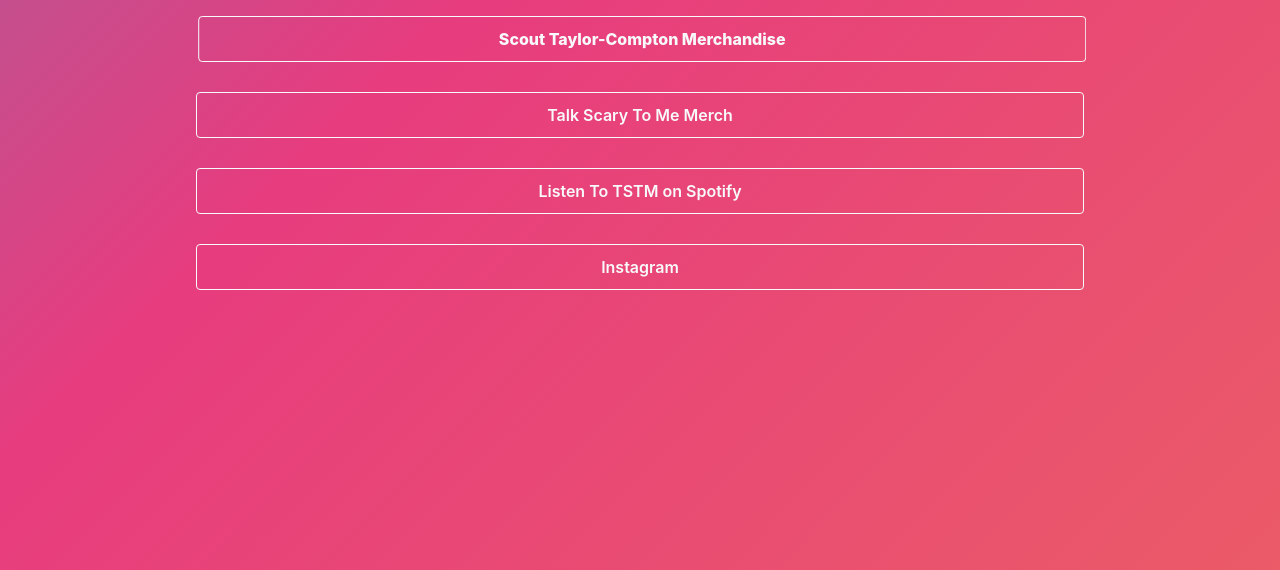
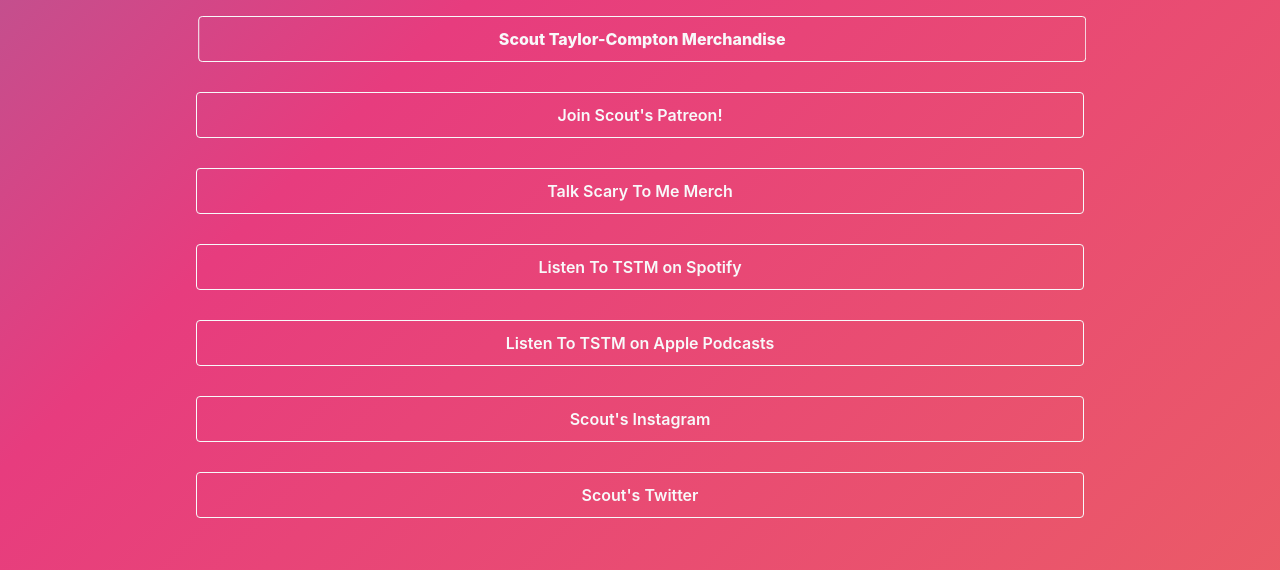
Before and after one commit to scoutcomptonmerch/scoutcomptonmerch.github.io, a plain HTML site: page index.html in a window 1280 px wide. Shown: the part 230-800 px from the top of the page. Drawn offline with nearby package versions, Linux system fonts and the light colour scheme.

Commit message:
Update index.html

```diff
--- a/index.html
+++ b/index.html
@@ -29,14 +29,24 @@
                     <button onclick="location.href='http://www.scoutcomptonmerch.com'" type="button" class="btn btn-outline-light shake" style="width: 80%; padding-top:10px; padding-bottom:10px; font-weight: 800;">Scout Taylor-Compton Merchandise</button>
                 </div>
                 <div style="padding-bottom: 30px;">
-                    <button onclick="location.href='http://bit.ly/2SVZXES'" type="button" class="btn btn-outline-light" style="width: 80%; padding-top:10px; padding-bottom:10px; font-weight: 600;">Talk Scary To Me Merch</button>
+                    <button onclick="location.href='https://www.patreon.com/user?u=80140278'" type="button" class="btn btn-outline-light" style="width: 80%; padding-top:10px; padding-bottom:10px; font-weight: 600;">Join Scout's Patreon!</button>
                 </div>
                 <div style="padding-bottom: 30px;">
-                    <button onclick="location.href='#'" type="button" class="btn btn-outline-light" style="width: 80%; padding-top:10px; padding-bottom:10px; font-weight: 600;">Listen To TSTM on Spotify</button>
+                    <button onclick="location.href='https://danielleharris.com/talk-scary-to-me-1/'" type="button" class="btn btn-outline-light" style="width: 80%; padding-top:10px; padding-bottom:10px; font-weight: 600;">Talk Scary To Me Merch</button>
                 </div>
                 <div style="padding-bottom: 30px;">
-                    <button onclick="location.href='#'" type="button" class="btn btn-outline-light" style="width: 80%; padding-top:10px; padding-bottom:10px; font-weight: 600;">Instagram</button>
+                    <button onclick="location.href='https://open.spotify.com/show/3B99wdum3IbHCkhOxsLBWB'" type="button" class="btn btn-outline-light" style="width: 80%; padding-top:10px; padding-bottom:10px; font-weight: 600;">Listen To TSTM on Spotify</button>
                 </div>
+                <div style="padding-bottom: 30px;">
+                    <button onclick="location.href='https://podcasts.apple.com/us/podcast/talk-scary-to-me/id1592924687'" type="button" class="btn btn-outline-light" style="width: 80%; padding-top:10px; padding-bottom:10px; font-weight: 600;">Listen To TSTM on Apple Podcasts</button>
+                </div>
+                <div style="padding-bottom: 30px;">
+                    <button onclick="location.href='https://www.instagram.com/undertheseascout/'" type="button" class="btn btn-outline-light" style="width: 80%; padding-top:10px; padding-bottom:10px; font-weight: 600;">Scout's Instagram</button>
+                </div>
+                <div style="padding-bottom: 30px;">
+                    <button onclick="location.href='https://twitter.com/PoutyScouty'" type="button" class="btn btn-outline-light" style="width: 80%; padding-top:10px; padding-bottom:10px; font-weight: 600;">Scout's Twitter</button>
+                </div>
+
             </div>
     </div>
     </div>
```
